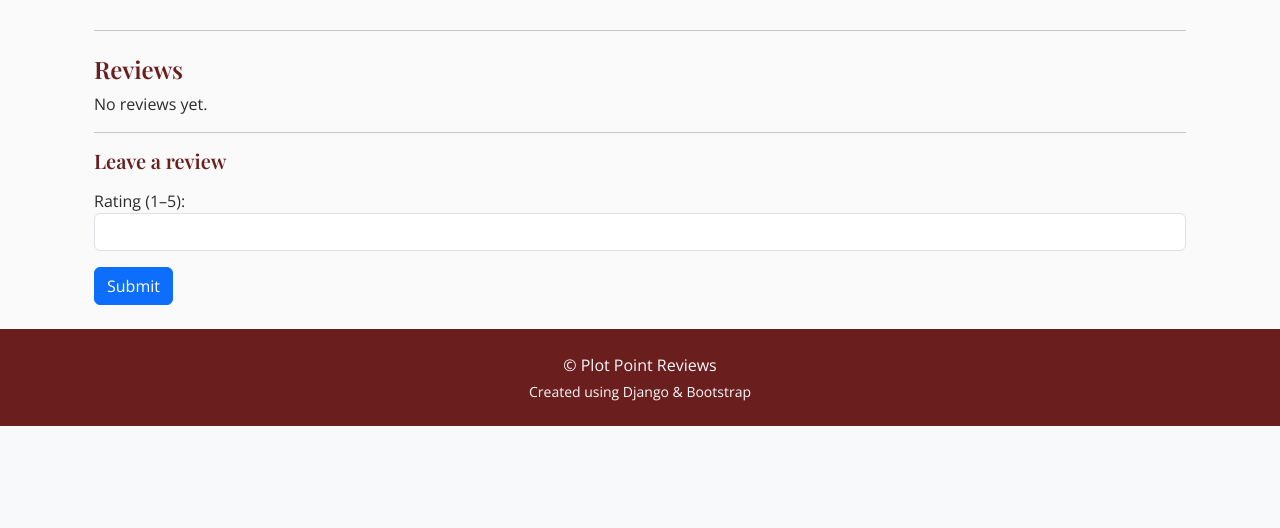
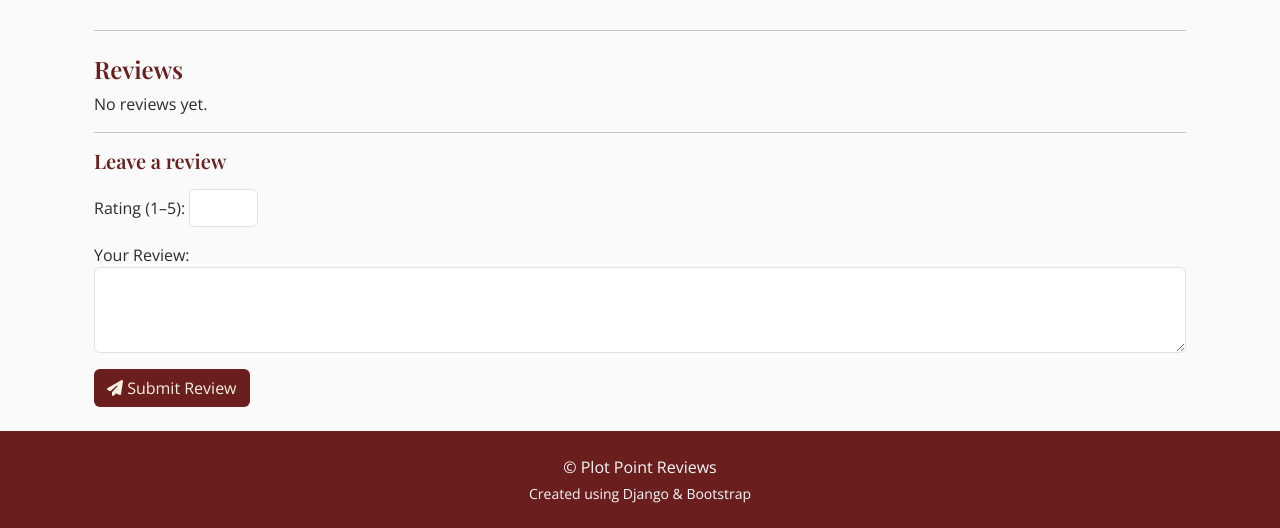
Before and after one commit to fjii86/book-review-site, a Django app: page /book/1/ in a window 1280 px wide. Shown: the part 402-930 px from the top of the page. Before the commit the page ends 828 px from the top, so only its background shows below. Run offline with Django 5.2, Linux system fonts and the light colour scheme; a user stored in the database is signed in; data comes from the database, SQL or seed files in the repository; data that the repository does not hold is empty; some libraries are stand-ins or nearby versions.

Commit message:
Add styling to review form

```diff
--- a/books/forms.py
+++ b/books/forms.py
@@ -4,12 +4,20 @@ from .models import Review
 class ReviewForm(forms.ModelForm):
     class Meta:
         model = Review
-        fields = ['rating', 'comment']
+        fields = ['rating', 'content']  # Viktigt!
         widgets = {
-            'rating': forms.NumberInput(attrs={'min': 1, 'max': 5, 'class': 'form-control'}),
-            'comment': forms.Textarea(attrs={'rows': 3, 'class': 'form-control'}),
+            'rating': forms.NumberInput(attrs={
+            'min': 1,
+            'max': 5,
+            'class': 'form-control w-auto',
+            'style': 'display: inline-block; width: 80px;',
+        }),
+        'content': forms.Textarea(attrs={
+        'rows': 3,
+        'class': 'form-control'
+        }),
         }
         labels = {
             'rating': 'Rating (1–5)',
-            'comment': 'Your Review',
+            'content': 'Your Review',
         }
--- a/books/templates/books/book_detail.html
+++ b/books/templates/books/book_detail.html
@@ -43,10 +43,12 @@
       {{ form.rating }}
     </div>
     <div class="mb-3">
-      {{ form.comment.label_tag }}
-      {{ form.comment }}
+      {{ form.content.label_tag }}
+      {{ form.content }}
     </div>
-    <button type="submit" class="btn btn-primary">Submit</button>
+    <button type="submit" class="btn btn-submit">
+  <i class="fa-solid fa-paper-plane"></i> Submit Review
+</button>
   </form>
 {% else %}
   <p class="mt-3">Log in to write a review.</p>
--- a/books/views.py
+++ b/books/views.py
@@ -1,4 +1,5 @@
 from django.shortcuts import render, get_object_or_404
+from django.contrib import messages
 from .models import Book, Review
 from .forms import ReviewForm
 
@@ -33,6 +34,7 @@ def book_detail(request, pk):
                 review.book = book
                 review.user = request.user
                 review.save()
+                messages.success(request, 'Thank you for your review!')
                 return redirect('book_detail', pk=book.pk)
         else:
             form = ReviewForm()
--- a/static/css/style.css
+++ b/static/css/style.css
@@ -36,6 +36,16 @@ h1, h2, h3, h4, h5, h6, .card-title {
 
 /* Buttons */
 
+.btn-submit {
+    background-color: #6B1E1E;
+    color: #F5F1E3;
+}
+
+.btn-submit:hover {
+    border-color: #6B1E1E;
+    color: #6B1E1E;
+}
+
 .btn-outline-primary {
     border-color: #6B1E1E;
     color: #6B1E1E;
--- a/templates/base.html
+++ b/templates/base.html
@@ -59,6 +59,17 @@
 </nav>
 </header>
 
+{% if messages %}
+  <div class="container mt-3">
+    {% for message in messages %}
+      <div class="alert alert-{{ message.tags }} alert-dismissible fade show" role="alert">
+        {{ message }}
+        <button type="button" class="btn-close" data-bs-dismiss="alert" aria-label="Close"></button>
+      </div>
+    {% endfor %}
+  </div>
+{% endif %}
+
     <main class="container mt-4">
         {% block content %}{% endblock %}
     </main>
```
